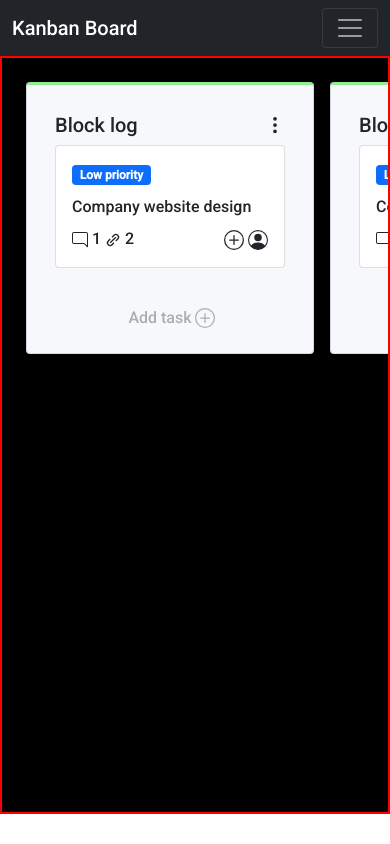
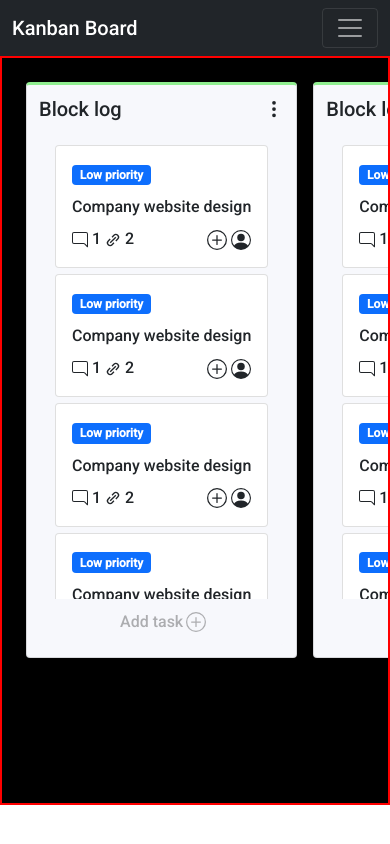
Before and after one commit to achrafhardizi/Kanban-Project, a React (Create React App) app: page /section in a window 390 px wide. Built offline with nearby package versions, Linux system fonts and the light colour scheme.

Commit message:
add responsiveness to Sections and Cards

```diff
--- a/src/App.css
+++ b/src/App.css
@@ -1,12 +1,18 @@
 .layout{
     background-color: black;
     border: red solid 2px;
-    width: 100vw;
-    height: 89.8vh;
+    max-width: 100vw;
+    min-height: 88.8vh;
     padding: 24px;
-
     display:flex;
     gap:16px;
     align-items: flex-start;
-    overflow-x: scroll !important;
+    overflow-x: scroll;
+    scrollbar-base-color: red !important;
+    scrollbar-3dlight-color: red !important;
+    scrollbar-arrow-color: red !important;
 }
+
+.App{
+
+}
--- a/src/App.js
+++ b/src/App.js
@@ -12,7 +12,7 @@ function App() {
                 <Section/>
                 <Section/>
                 <Section/>
-                <Section    />
+                <Section/>
             </div>
         </section>
     );
--- a/src/Components/Sections/Section.jsx
+++ b/src/Components/Sections/Section.jsx
@@ -7,14 +7,13 @@ const Section = ({title="Block log"}) => {
     return (
         <Card style={{
             padding:"12px",
-            width: '18rem',
-            height: '17em',
+            maxWidth: '18rem',
+            maxHeight: '36em',
             borderTop:"3px solid lightgreen",
             backgroundColor:'#f7f8fc',
             flex:"0 0 auto",
             minWidth: "110px"
         }}>
-            <Card.Body>
             <Card.Title style={{
                 display: "flex",
                 alignItems: "center",
@@ -23,6 +22,12 @@ const Section = ({title="Block log"}) => {
                 {title}
                 <BsThreeDotsVertical/>
             </Card.Title>
+            <Card.Body style={{
+                overflowY:"auto"
+            }}>
+                <Task />
+                <Task />
+                <Task />
                 <Task />
             </Card.Body>
             <Card.Footer style={{
--- a/src/Components/Tasks/Task.jsx
+++ b/src/Components/Tasks/Task.jsx
@@ -9,7 +9,9 @@ const Task = ({
                   linksNum=2
     }) => {
     return (
-        <Card>
+        <Card style={{
+            marginBottom:"6px"
+        }}>
             <Card.Body>
                 <Badge style={{
                     marginBottom:"10px"
```
Lines whose indentation alone changed are shown as unchanged.
